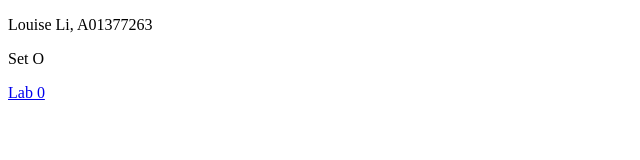
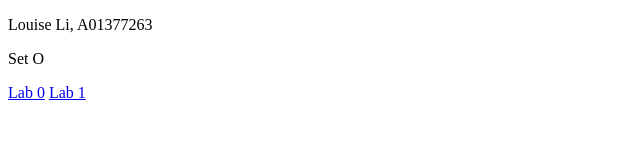
Before and after one commit to LouiseYLi/comp4537, a plain HTML site: page index.html in a window 1280 px wide. Shown: the full height of the page, 0-640 px from the left. Drawn offline with Linux system fonts and the light colour scheme.

Commit message:
added link to lab1 in index

```diff
--- a/index.html
+++ b/index.html
@@ -7,5 +7,6 @@
         <p>Louise Li, A01377263</p>
         <p>Set O</p>
         <a href="./COMP4537/labs/0/index.html">Lab 0</a>
+        <a href="./COMP4537/labs/1/index.html">Lab 1</a>
     </body>
 </html>
```
